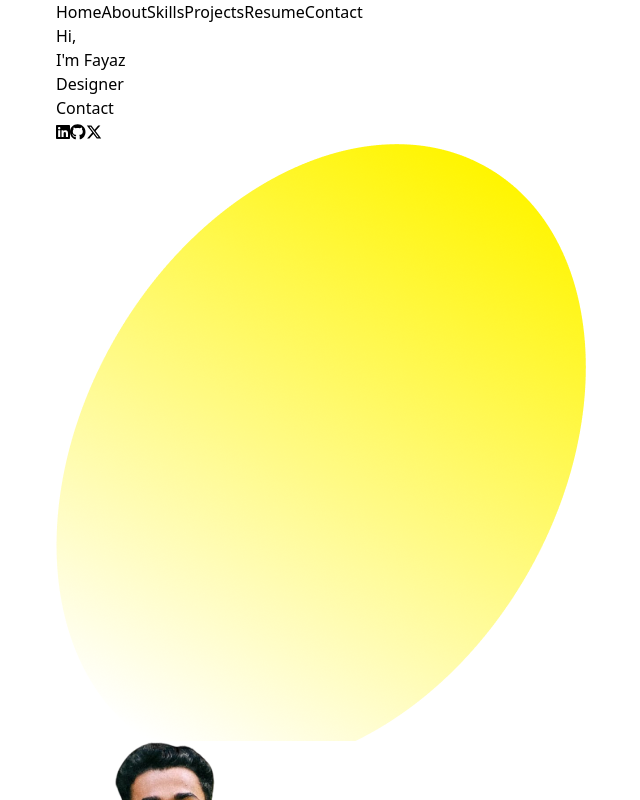
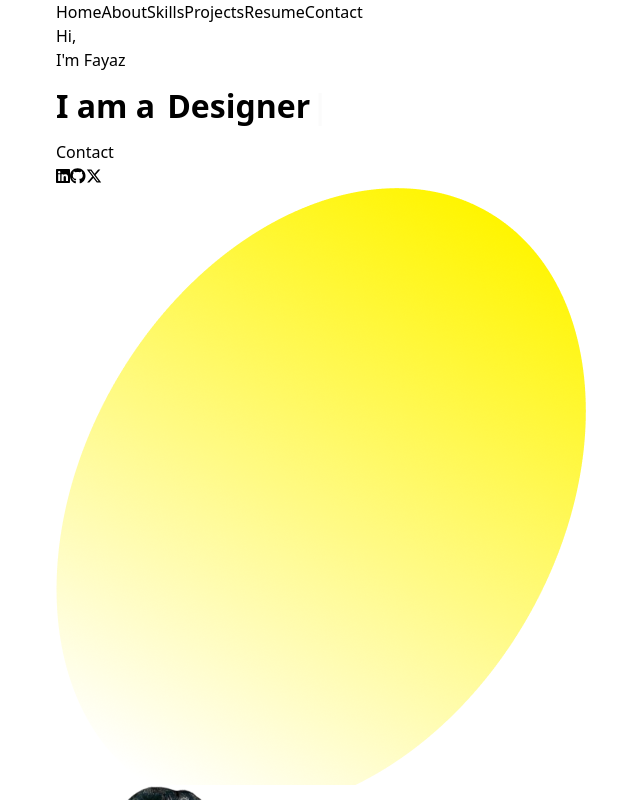
Before and after one commit to fayazap/Portfolio, a React (Vite) app: page / in a window 1280 px wide. Shown: the top 800 px of the page, without its empty margins (24-664 px from the left). Built offline with nearby package versions, Linux system fonts and the light colour scheme.

Commit message:
hover in projects and roles animation

```diff
--- a/package.json
+++ b/package.json
@@ -23,7 +23,9 @@
     "gsap": "^3.12.5",
     "prettier": "^3.3.2",
     "react": "^18.3.1",
-    "react-dom": "^18.3.1"
+    "react-dom": "^18.3.1",
+    "styled-components": "^6.1.11",
+    "typewriter-effect": "^2.21.0"
   },
   "devDependencies": {
     "@types/react": "^18.3.3",
--- a/src/components/Headers.jsx
+++ b/src/components/Headers.jsx
@@ -6,6 +6,7 @@ import { FontAwesomeIcon } from "@fortawesome/react-fontawesome";
 import { faGithub } from "@fortawesome/free-brands-svg-icons";
 import { faXTwitter } from "@fortawesome/free-brands-svg-icons";
 import { faLinkedin } from "@fortawesome/free-brands-svg-icons";
+import RoleTextLoop from "./RoleTextLoop";
 
 const Headers = () => {
   const roles = ["Web developer", "Designer", "Coder", "Photographer"];
@@ -45,12 +46,7 @@ const Headers = () => {
             I'm <span className="text-yellow-400">Fayaz</span>
           </h1>
           <h3 className="mt-4">
-            <span
-              ref={roleRef}
-              className="text-black text-lg font-medium opacity-0"
-            >
-              {roles[currentRole]}
-            </span>
+            <RoleTextLoop />
           </h3>
           <div id="contact-link" className="mt-12">
             <a
--- a/src/components/Projects.jsx
+++ b/src/components/Projects.jsx
@@ -78,13 +78,18 @@ const Projects = () => {
       </div>
       <div className="flex flex-wrap justify-around mt-8">
         {projects.map((project, index) => (
-          <div key={project.title} className="flex justify-center m-4 lg:w-1/4 md:w-1/3 sm:w-1/2 project-container opacity-0 transform translate-y-20">
-            <a href={project.link} target="_blank" rel="noreferrer">
-              <img
-                src={project.image}
-                alt={project.title}
-                className="h-30  object-cover rounded-lg shadow-lg "
-              />
+          <div key={project.title} className="relative flex justify-center m-4 lg:w-1/4 md:w-1/3 sm:w-1/2 project-container opacity-0 transform translate-y-20">
+            <a href={project.link} target="_blank" rel="noreferrer" className="group">
+              <div className="relative rounded-lg overflow-hidden">
+                <img
+                  src={project.image}
+                  alt={project.title}
+                  className="h-30 object-cover rounded-lg shadow-lg transform group-hover:scale-105 transition-transform duration-300"
+                />
+                <div className="absolute inset-0 flex items-center justify-center bg-yellow-400 bg-opacity-50 opacity-0 group-hover:opacity-100 transition-opacity duration-300">
+                  <span className="text-black text-xl font-semibold">{project.title}</span>
+                </div>
+              </div>
             </a>
           </div>
         ))}
--- /dev/null
+++ b/src/components/RoleTextLoop.jsx
@@ -0,0 +1,50 @@
+import React from 'react';
+import Typewriter from 'typewriter-effect';
+import styled from 'styled-components';
+
+// Styled components
+const TextLoop = styled.div`
+  font-weight: 600;
+  font-size: 32px;
+  display: flex;
+  gap: 12px;
+  color: ${({ theme }) => theme.text_primary};
+  line-height: 68px;
+  @media (max-width: 960px) {
+    text-align: center;
+  }
+  @media (max-width: 640px) {
+    font-size: 22px;
+    line-height: 48px;
+    margin-bottom: 16px;
+  }
+`;
+
+const Span = styled.span`
+  color: ${({ theme }) => theme.primary};
+  cursor: pointer;
+`;
+
+// Main component
+const Bio = {
+  roles: ['Web Developer', 'Designer', 'Coder', 'Photographer'],
+};
+
+const RoleTextLoop = () => {
+  return (
+    <TextLoop>
+      I am a
+      <Span className='text-yellow-400'>
+        <Typewriter
+          options={{
+            strings: Bio.roles,
+            autoStart: true,
+            loop: true,
+          }}
+        />
+      </Span>
+    </TextLoop>
+  );
+};
+
+export default RoleTextLoop;
```
Also changed, not shown: 1 other file (tests, documents, lock files or other folders).
